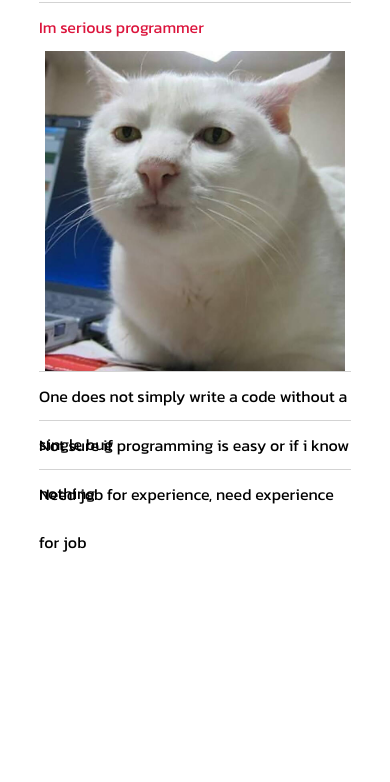
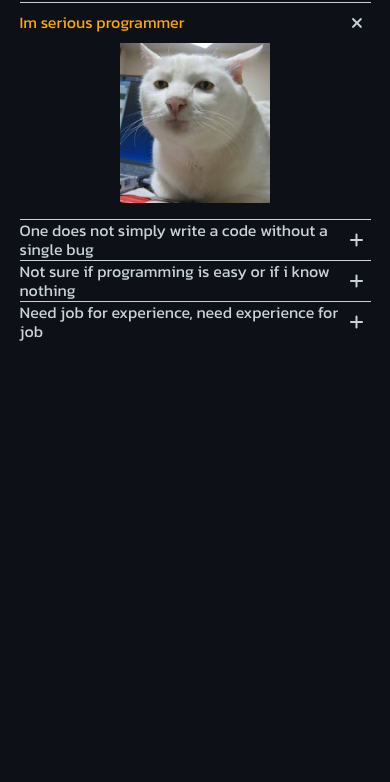
Before and after one commit to tretyakov-a/cssBayan, a plain HTML site: page cssBayan/index.html in a window 390 px wide. Shown: the part 62-844 px from the top of the page. Drawn offline with Linux system fonts and the light colour scheme.

Commit message:
feat: improve styles (Sat, Mar 11, 2023 06:54:07 PM)

```diff
--- a/cssBayan/index.html
+++ b/cssBayan/index.html
@@ -24,46 +24,54 @@
       <input class="bayan__radio" type="radio" name="bayan" id="bayan4">
       <li class="bayan__item">
         <label class="bayan__item-label" for="bayan1">
-          <header class="bayan__item-header">Im serious programmer</header>
+          <header class="bayan__item-header">
+            <span>Im serious programmer</span>
+            <span class="bayan__item-expand-icon">
+              <i class="fa-solid fa-plus"></i>
+            </span>
+          </header>
           <div class="bayan__item-content">
             <img src="./assets/images/serious-cat.jpg" alt="Im serious programmer">
           </div>
-          <button class="bayan__item-btn" for="bayan1">
-            <i class="fa-solid fa-plus"></i>
-          </button>
         </label>
       </li>
       <li class="bayan__item">
         <label class="bayan__item-label" for="bayan2">
-          <header class="bayan__item-header">One does not simply write a code without a single bug</header>
+          <header class="bayan__item-header">
+            <span>One does not simply write a code without a single bug</span>
+            <span class="bayan__item-expand-icon">
+              <i class="fa-solid fa-plus"></i>
+            </span>
+          </header>
           <div class="bayan__item-content">
             <img src="./assets/images/one-does-not.jpg" alt="One does not simply write a code without a single bug">
           </div>
-          <button class="bayan__item-btn" for="bayan2">
-            <i class="fa-solid fa-plus"></i>
-          </button>
         </label>
       </li>
       <li class="bayan__item">
         <label class="bayan__item-label" for="bayan3">
-          <header class="bayan__item-header">Not sure if programming is easy or if i know nothing</header>
+          <header class="bayan__item-header">
+            <span>Not sure if programming is easy or if i know nothing</span>
+            <span class="bayan__item-expand-icon">
+              <i class="fa-solid fa-plus"></i>
+            </span>
+          </header>
           <div class="bayan__item-content">
             <img src="./assets/images/not-sure.jpg" alt="Not sure if programming is easy or if i know nothing">
           </div>
-          <button class="bayan__item-btn" for="bayan3">
-            <i class="fa-solid fa-plus"></i>
-          </button>
         </label>
       </li>
       <li class="bayan__item">
         <label class="bayan__item-label" for="bayan4">
-          <header class="bayan__item-header">Need job for experience, need experience for job</header>
+          <header class="bayan__item-header">
+            <span>Need job for experience, need experience for job</span>
+            <span class="bayan__item-expand-icon">
+              <i class="fa-solid fa-plus"></i>
+            </span>
+          </header>
           <div class="bayan__item-content">
             <img src="./assets/images/raptor.jpg" alt="Need job for experience, need experience for job">
           </div>
-          <button class="bayan__item-btn" for="bayan4">
-            <i class="fa-solid fa-plus"></i>
-          </button>
         </label>
       </li>
     </ul>
--- a/cssBayan/style.css
+++ b/cssBayan/style.css
@@ -1,5 +1,13 @@
 :root {
   --main-font: 'Kanit', Arial, sans-serif;
+
+  --color-primary: orange;
+  --color-bg: #0d1117;
+  --color-text: #c9d1d9;
+
+  --bayan-item-height: 18rem;
+  --expand-icon-size: 2rem;
+  --transition: 0.25s;
 }
 
 * {
@@ -14,6 +22,8 @@ ul {
 
 body {
   font-family: var(--main-font);
+  background-color: var(--color-bg);
+  color: var(--color-text);
 }
 
 .header {
@@ -22,6 +32,7 @@ body {
 
 .header h1 {
   text-align: center;
+  color: var(--color-primary);
 }
 
 .main {
@@ -31,87 +42,124 @@ body {
 }
 
 .bayan {
-  width: 80%;
+  width: 60%;
   margin-bottom: 2rem;
-}
-
-.bayan:hover .bayan__item-btn {
-  opacity: 1;
+  font-size: 1.4rem;
 }
 
 .bayan__radio {
   display: none;
 }
 
-.bayan__radio:nth-of-type(1):checked ~ .bayan__item:nth-of-type(1) .bayan__item-btn .fa-plus,
-.bayan__radio:nth-of-type(2):checked ~ .bayan__item:nth-of-type(2) .bayan__item-btn .fa-plus,
-.bayan__radio:nth-of-type(3):checked ~ .bayan__item:nth-of-type(3) .bayan__item-btn .fa-plus,
-.bayan__radio:nth-of-type(4):checked ~ .bayan__item:nth-of-type(4) .bayan__item-btn .fa-plus,
-.bayan__item:hover .bayan__item-btn .fa-plus {
+.bayan__radio:nth-of-type(1):checked ~ .bayan__item:nth-of-type(1) .bayan__item-expand-icon .fa-plus,
+.bayan__radio:nth-of-type(2):checked ~ .bayan__item:nth-of-type(2) .bayan__item-expand-icon .fa-plus,
+.bayan__radio:nth-of-type(3):checked ~ .bayan__item:nth-of-type(3) .bayan__item-expand-icon .fa-plus,
+.bayan__radio:nth-of-type(4):checked ~ .bayan__item:nth-of-type(4) .bayan__item-expand-icon .fa-plus {
   transform: rotate(45deg);
 }
 
 .bayan__radio:nth-of-type(1):checked ~ .bayan__item:nth-of-type(1) .bayan__item-content,
 .bayan__radio:nth-of-type(2):checked ~ .bayan__item:nth-of-type(2) .bayan__item-content,
 .bayan__radio:nth-of-type(3):checked ~ .bayan__item:nth-of-type(3) .bayan__item-content,
-.bayan__radio:nth-of-type(4):checked ~ .bayan__item:nth-of-type(4) .bayan__item-content,
-.bayan__item:hover .bayan__item-content {
-  height: 20rem;
+.bayan__radio:nth-of-type(4):checked ~ .bayan__item:nth-of-type(4) .bayan__item-content {
+  height: calc(var(--bayan-item-height) + 1rem);
 }
 
-.bayan:not(:hover) .bayan__radio:nth-of-type(1):checked ~ .bayan__item:nth-of-type(1) .bayan__item-header,
-.bayan:not(:hover) .bayan__radio:nth-of-type(2):checked ~ .bayan__item:nth-of-type(2) .bayan__item-header,
-.bayan:not(:hover) .bayan__radio:nth-of-type(3):checked ~ .bayan__item:nth-of-type(3) .bayan__item-header,
-.bayan:not(:hover) .bayan__radio:nth-of-type(4):checked ~ .bayan__item:nth-of-type(4) .bayan__item-header {
-  color: crimson;
+.bayan__radio:nth-of-type(1):checked ~ .bayan__item:nth-of-type(1),
+.bayan__radio:nth-of-type(2):checked ~ .bayan__item:nth-of-type(2),
+.bayan__radio:nth-of-type(3):checked ~ .bayan__item:nth-of-type(3),
+.bayan__radio:nth-of-type(4):checked ~ .bayan__item:nth-of-type(4) {
+  color: var(--color-primary);
+  cursor: default;
+  pointer-events: none;
+}
+
+.bayan__radio:nth-of-type(1):checked ~ .bayan__item:nth-of-type(1) .bayan__item-header,
+.bayan__radio:nth-of-type(2):checked ~ .bayan__item:nth-of-type(2) .bayan__item-header,
+.bayan__radio:nth-of-type(3):checked ~ .bayan__item:nth-of-type(3) .bayan__item-header,
+.bayan__radio:nth-of-type(4):checked ~ .bayan__item:nth-of-type(4) .bayan__item-header {
+  color: var(--color-primary);
 }
 
 .bayan__item {
-  position: relative;
-  border-top: 1px solid lightgray;
+  border-top: 0.06rem solid var(--color-text);
 }
 
 .bayan__item:active .bayan__item-header {
-  color: crimson;
+  color: var(--color-primary);
+}
+
+.bayan__item:active .bayan__item-content {
+  transform: scale(0.98);
 }
 
 .bayan__item-label {
   cursor: pointer;
+  -webkit-tap-highlight-color: transparent;
+  -ms-user-select: none;
+  user-select: none;
 }
 
 .bayan__item-header {
-  height: 3rem;
-  line-height: 3rem;
-  transition: color 0.25s;
+  display: flex;
+  justify-content: space-between;
+  align-items: center;
+  min-height: 3rem;
+  line-height: 120%;
+  transition: color var(--transition);
 }
 
-.bayan__item-btn {
-  opacity: 0;
-  outline: none;
-  background: none;
-  position: absolute;
-  right: 0;
-  top: 0.5rem;
-  width: 2rem;
-  height: 2rem;
-  padding-left: 1px;
-  border: 1px solid gray;
-  border-radius: 3px;
-  font-size: 1.2rem;
-  color: #3f3f3f;
-  line-height: 2rem;
+.bayan__item-expand-icon {
+  flex-shrink: 0;
+  display: inline-block;
+  opacity: 1;
+  width: var(--expand-icon-size);
+  height: var(--expand-icon-size);
+  padding-left: 0.06rem;
+  border-radius: 0.2rem;
+  font-size: 1em;
+  color: var(--color-text);
+  line-height: var(--expand-icon-size);
   text-align: center;
   cursor: pointer;
-  transition: opacity 0.25s, border-color 0.25s;
+  transition: opacity var(--transition);
 }
 
-.bayan__item-btn .fa-plus {
+.bayan__item-expand-icon .fa-plus {
   transform-origin: center;
-  transition: 0.25s;
+  transition: var(--transition);
 }
 
-.bayan__item-btn:hover {
-  border-color: grey;
+@media (hover:hover) {
+  .bayan__radio:nth-of-type(1):checked ~ .bayan__item:nth-of-type(1) .bayan__item-header,
+  .bayan__radio:nth-of-type(2):checked ~ .bayan__item:nth-of-type(2) .bayan__item-header,
+  .bayan__radio:nth-of-type(3):checked ~ .bayan__item:nth-of-type(3) .bayan__item-header,
+  .bayan__radio:nth-of-type(4):checked ~ .bayan__item:nth-of-type(4) .bayan__item-header {
+    color: var(--color-text);
+  }
+
+  .bayan:not(:hover) .bayan__radio:nth-of-type(1):checked ~ .bayan__item:nth-of-type(1) .bayan__item-header,
+  .bayan:not(:hover) .bayan__radio:nth-of-type(2):checked ~ .bayan__item:nth-of-type(2) .bayan__item-header,
+  .bayan:not(:hover) .bayan__radio:nth-of-type(3):checked ~ .bayan__item:nth-of-type(3) .bayan__item-header,
+  .bayan:not(:hover) .bayan__radio:nth-of-type(4):checked ~ .bayan__item:nth-of-type(4) .bayan__item-header {
+    color: var(--color-primary);
+  }
+
+  .bayan__item-expand-icon {
+    opacity: 0;
+  }
+
+  .bayan:hover .bayan__item-expand-icon {
+    opacity: 1;
+  }
+
+  .bayan__item:hover .bayan__item-expand-icon .fa-plus {
+    transform: rotate(45deg);
+  }
+
+  .bayan__item:hover .bayan__item-content {
+    height: calc(var(--bayan-item-height) + 1rem);
+  }
 }
 
 .bayan__item-content {
@@ -119,10 +167,58 @@ body {
   justify-content: center;
   height: 0rem;
   overflow: hidden;
-  transition: height 0.25s;
+  transition: height var(--transition), transform var(--transition);
 }
 
 .bayan__item-content img {
-  height: 20rem;
+  width: 100%;
+  height: var(--bayan-item-height);
   object-fit: contain;
 }
+
+@media (max-width: 820px) {
+  :root {
+    --expand-icon-size: 1.8rem;
+  }
+
+  .bayan {
+    width: 80%;
+    font-size: 1rem;
+  }
+
+  .bayan__item-header {
+    min-height: 2.5rem;
+  }
+}
+
+@media (max-width: 650px) {
+  :root {
+    --bayan-item-height: 15rem;
+  }
+}
+
+@media (max-width: 450px) {
+  :root {
+    --bayan-item-height: 10rem;
+  }
+
+  .bayan {
+    width: 90%;
+  }
+}
+
+@media (max-width: 320px) {
+  :root {
+    --bayan-item-height: 10rem;
+    --expand-icon-size: 1.6rem;
+  }
+
+  .bayan {
+    width: 90%;
+    font-size: 0.8rem;
+  }
+
+  .bayan__item-header {
+    min-height: 2.3rem;
+  }
+}
```
